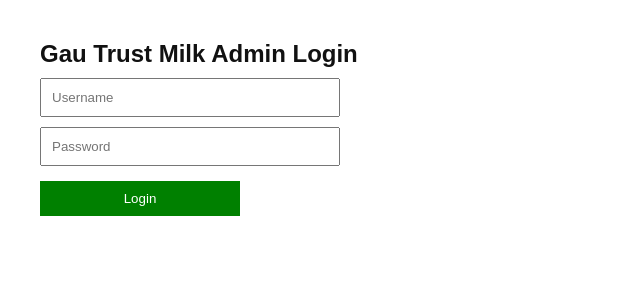
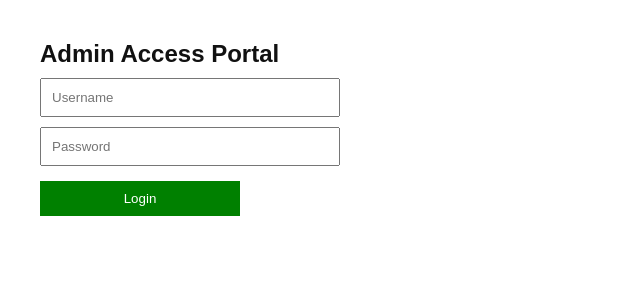
Before and after one commit to rudrajain95/gau-trust, a Next.js app: page /admin/login in a window 1280 px wide. Shown: the top 300 px of the page, without its empty margins (0-640 px from the left). Built offline with nearby package versions, Linux system fonts and the light colour scheme.

Commit message:
Update alert message and login header text

```diff
--- a/app/admin/login/page.tsx
+++ b/app/admin/login/page.tsx
@@ -17,13 +17,13 @@ export default function AdminLogin() {
       document.cookie = "admin_auth=1; path=/; max-age=86400; samesite=lax";
       router.push("/admin/dashboard");
     } else {
-      alert("Wrong login");
+      alert("Invalid admin username or password");
     }
   };
 
   return (
     <div style={{ padding: 40, fontFamily: "Arial" }}>
-      <h2>Gau Trust Milk Admin Login</h2>
+      <h2>Admin Access Portal</h2>
 
       <input
         placeholder="Username"
```
